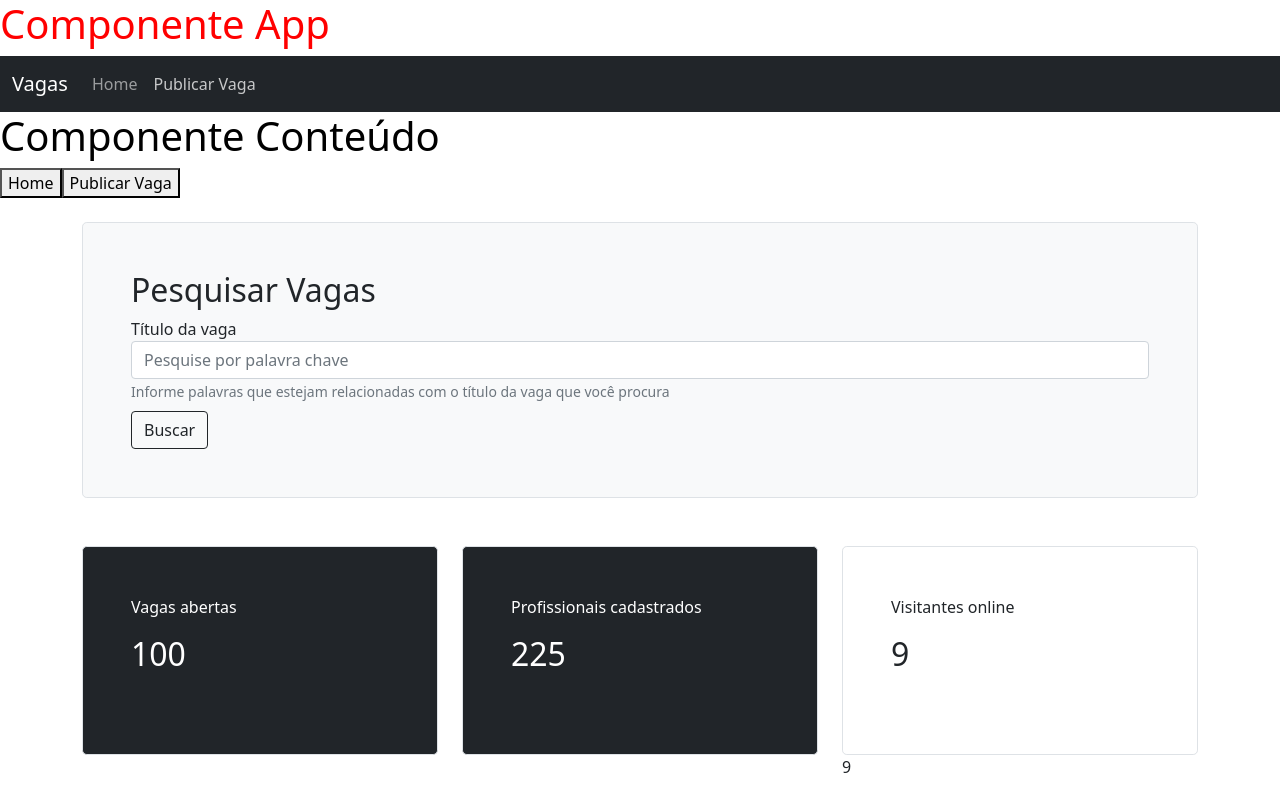
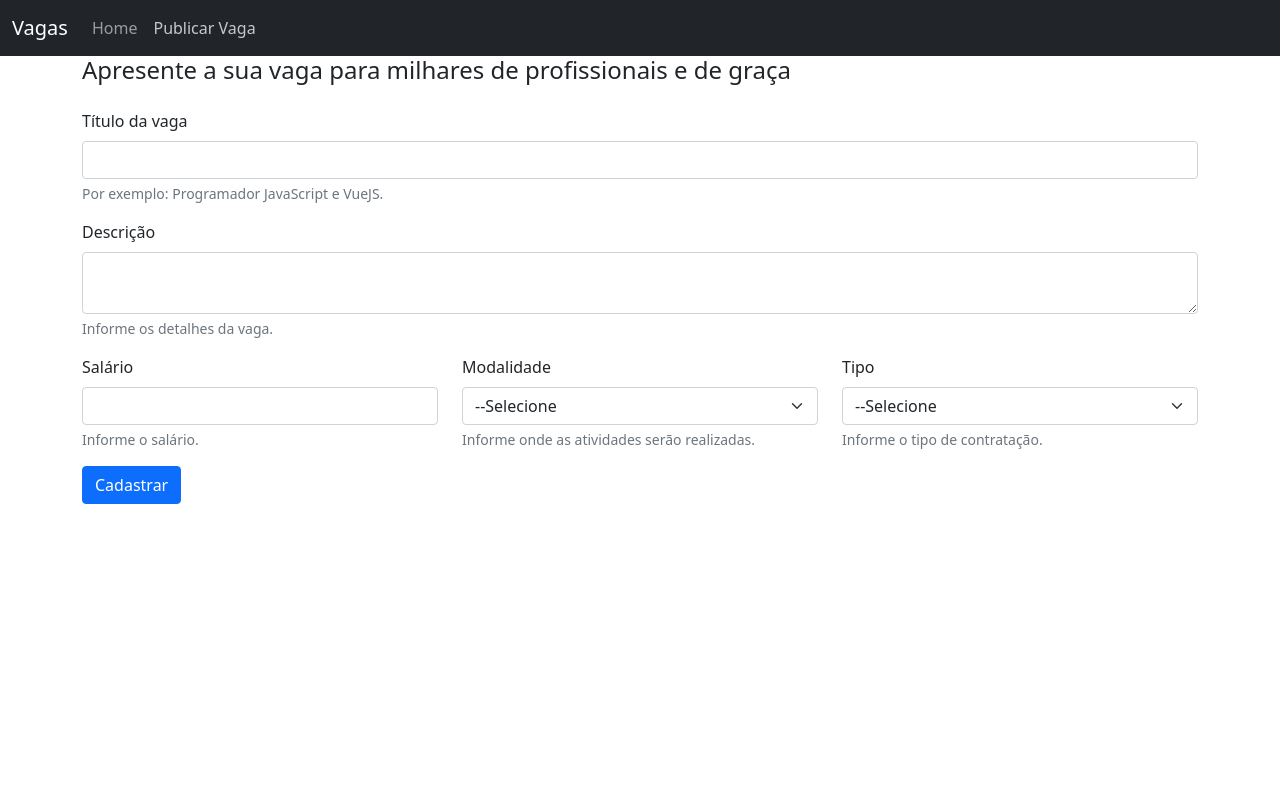
Before and after one commit to leandro-SI/publicar-vagas-VueJs, a Vue app: page / in a window 1280 px wide. Both pictures are taken after a click on the link "Publicar Vaga". Built offline with nearby package versions, Linux system fonts and the light colour scheme.

Commit message:
navegaçãoi via componente

```diff
--- a/src/App.vue
+++ b/src/App.vue
@@ -1,8 +1,7 @@
 <template>
   <div>
-    <h1>Componente App</h1>
-    <Topo @nomeDoEventoQueSeraCapturadoNoPai="$event('Texto 1', 125)" />
-    <Conteudo />
+    <Topo @navegar="componente = $event" />
+    <Conteudo :conteudo="componente" />
   </div>
 </template>
 
@@ -12,6 +11,9 @@ import Topo from '@/components/layouts/Topo.vue'
 
 export default {
   name: 'App',
+  data: () => ({
+    componente: 'Home'
+  }),
   components: {
     Conteudo,
     Topo
--- a/src/components/layouts/Conteudo.vue
+++ b/src/components/layouts/Conteudo.vue
@@ -1,11 +1,5 @@
 <template>
   <div>
-    <h1>{{titulo}}</h1>
-    <button @click="conteudo = 'home'" >Home</button>
-    <button @click="conteudo = 'publicar-vaga'" >Publicar Vaga</button>
-    <!-- renderizar de modo dinâmico os componentes home e publicar-vaga -->
-    <!-- <home></home>
-    <publicar-vaga></publicar-vaga> -->
     <keep-alive>
       <component :is="conteudo" ></component>
     </keep-alive>
@@ -18,14 +12,18 @@ import PublicarVaga from '@/components/views/PublicarVaga.vue'
 
 export default {
   name: 'Conteudo',
+  props: {
+    conteudo: {
+      type: String,
+      required: true
+    }
+  },
   components: {
     Home,
     PublicarVaga
   },
   data: () => ({
-    teste: 'O componente foi criado',
-    titulo: 'Componente Conteúdo',
-    conteudo: 'home'
+
   }),
   methods: {
 
--- a/src/components/layouts/Topo.vue
+++ b/src/components/layouts/Topo.vue
@@ -8,10 +8,10 @@
       <div class="collapse navbar-collapse" id="navbarSupportedContent">
         <ul class="navbar-nav me-auto mb-2 mb-lg-0">
           <li class="nav-item">
-            <a class="nav-link" href="#" @click="navegarPara()" >Home</a>
+            <a class="nav-link" href="#" @click="navegarPara('Home')" >Home</a>
           </li>
           <li class="nav-item">
-            <a class="nav-link" href="#" @click="navegarPara()">Publicar Vaga</a>
+            <a class="nav-link" href="#" @click="navegarPara('PublicarVaga')">Publicar Vaga</a>
           </li>
         </ul>
       </div>
@@ -23,15 +23,8 @@
 export default {
   name: 'Topo',
   methods: {
-    navegarPara() {
-      //console.log('Chegamos até aqui')
-      this.$emit('nomeDoEventoQueSeraCapturadoNoPai',
-        (p1, p2) => {
-          console.log('Função de calback emitida pelo componente FILHO')
-          console.log('p1: ', p1)
-          console.log('p2: ', p2)
-        }
-      )
+    navegarPara(param) {
+      this.$emit('navegar', param)
     }
   }
 }
--- a/src/components/views/PublicarVaga.vue
+++ b/src/components/views/PublicarVaga.vue
@@ -45,7 +45,6 @@
       </div>
     </div>
     <div class="row mt-3">
-      {{ titulo }} | {{ descricao }} | {{ salario }} | {{ modalidade }} | {{ tipo }}
       <div class="col">
         <button type="submit" class="btn btn-primary" @click="salvarVaga()" >Cadastrar</button>
       </div>
```
